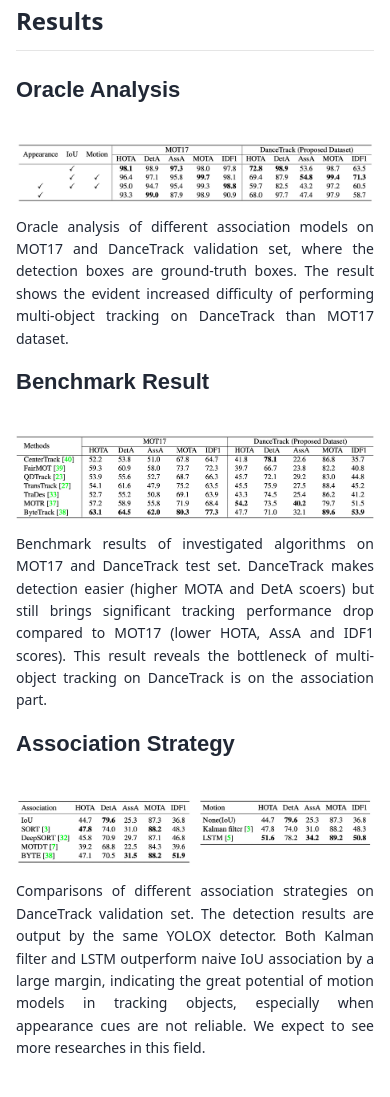
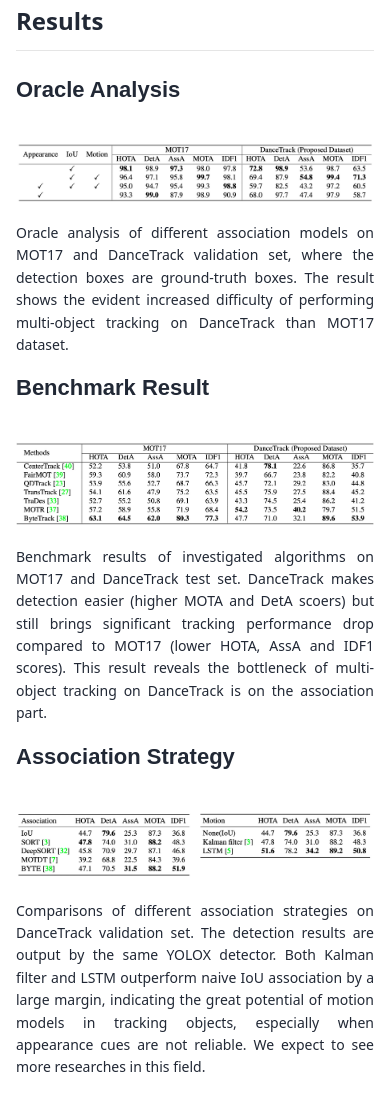
Before and after one commit to DanceTrack/dancetrack.github.io, a plain HTML site: page index.html in a window 390 px wide. Shown: the part 2495-3592 px from the top of the page. Drawn offline with Linux system fonts and the light colour scheme; some icons are missing; a web font is replaced by a local one.

Commit message:
adapt to phone

```diff
--- a/index.html
+++ b/index.html
@@ -164,7 +164,9 @@
         <h3 class="results" id="oracle">
             Oracle Analysis
         </h3>
-        <img class="figure" src="media/oracle.jpg" alt="Oracle Analysis">
+        <div>
+            <img class="figure" src="media/oracle.jpg" width="100%" alt="Oracle Analysis">
+        </div>
         <p>
         Oracle analysis of different association models on MOT17 and DanceTrack validation set, where the detection boxes are ground-truth boxes. The result shows the evident increased difficulty of performing multi-object tracking on DanceTrack than MOT17 dataset.
         </p>
@@ -172,7 +174,9 @@
         <h3 class="results" id="benchmark">
             Benchmark Result
         </h3>
-        <img class="figure" src="media/benchmark.jpg" alt="Benchmark Result">
+        <div>
+            <img class="figure" src="media/benchmark.jpg" width="100%" alt="Benchmark Result">
+        </div>
         <p>
         Benchmark results of investigated algorithms on MOT17 and DanceTrack test set. DanceTrack makes detection easier (higher MOTA and DetA scoers) but still brings significant tracking performance drop compared to MOT17 (lower HOTA, AssA and IDF1 scores). This result reveals the bottleneck of multi-object tracking on DanceTrack is on the association part.
         </p>
@@ -180,46 +184,12 @@
         <h3 class="results" id="benchmark">
             Association Strategy
         </h3>
-        <img class="figure" src="media/motion.jpg" alt="Benchmark Result">
+        <div>
+            <img class="figure" src="media/motion.jpg" width="100%" alt="Benchmark Result">
+        </div>
         <p>
         Comparisons of different association strategies on DanceTrack validation set. The detection results are output by the same YOLOX detector. Both Kalman filter and LSTM outperform naive IoU association by a large margin, indicating the great potential of motion models in tracking objects, especially when appearance cues are not reliable. We expect to see more researches in this field.
         </p>
-
-<!--         <h3 class="results" id="sample">
-            Generative Motion Infilling with Multiple Samples
-        </h3>
-        <video class="centered shadow" width="100%" autoplay muted loop playsinline>
-            <source src="assets/media/glamr_sample.mp4#t=0.001" type="video/mp4" />
-        </video>
-        <div class="videocaption">
-            <div>GLAMR uses generative motion infiller to infill multiple plausible motions for invisible people.</div>
-        </div>
-
-        <h3 class="results">
-            3DPW Sequences
-        </h3>
-        <video class="centered shadow video_without_cap" width="100%" autoplay muted loop playsinline>
-            <source src="assets/media/glamr_res1.mp4#t=0.001" type="video/mp4" />
-        </video>
-        <video class="centered shadow video_without_cap" width="100%" autoplay muted loop playsinline>
-            <source src="assets/media/glamr_res2.mp4#t=0.001" type="video/mp4" />
-        </video>
-        <video class="centered shadow video_without_cap" width="100%" autoplay muted loop playsinline>
-            <source src="assets/media/glamr_res3.mp4#t=0.001" type="video/mp4" />
-        </video> -->
-
-
-<!--         <h2>
-            Narrated Results Video
-        </h2>
-        <div class="videoWrapper shadow">
-            <iframe width="705" height="397" border-style=none src="https://www.youtube.com/embed/wpObDXcYueo" title="YouTube video player" frameborder="0" allow="accelerometer; autoplay; clipboard-write; encrypted-media; gyroscope; picture-in-picture" allowfullscreen></iframe>
-        </div>
-
-        <h2>
-            Overview
-        </h2>
-        <img class="figure" src="assets/media/glamr_overview.png" alt="GLAMR Overview"> -->
 
         <h2 id="citation">
             Citation
```
